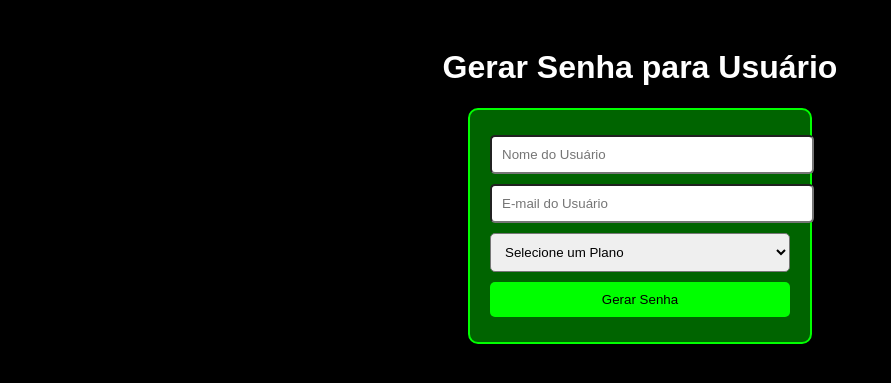
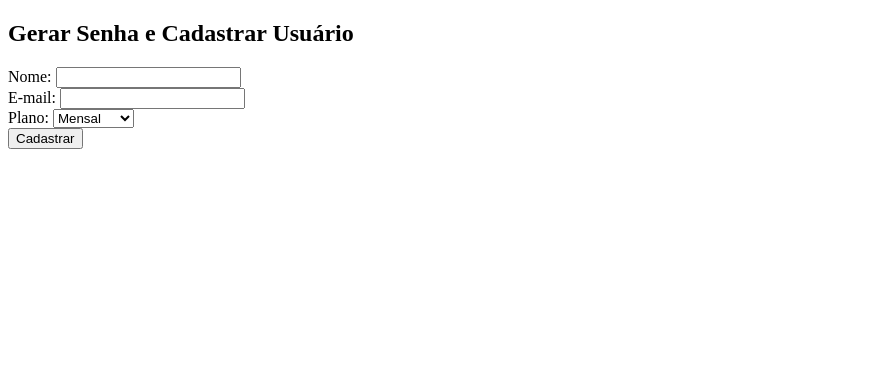
Before and after one commit to PortaldeloteriasMacPoint/Premium, a PHP site: page /gerar_senha.php in a window 1280 px wide. Shown: the top 383 px of the page, without its empty margins (0-891 px from the left). Run offline with PHP 8.4, Linux system fonts and the light colour scheme.

Commit message:
Update gerar_senha.php

```diff
--- a/gerar_senha.php
+++ b/gerar_senha.php
@@ -1,123 +1,78 @@
+
 <?php
+// Configuração do Firestore
 require 'vendor/autoload.php';
 
 use Google\Cloud\Firestore\FirestoreClient;
 
-// Configura a chave do Firebase
-putenv('GOOGLE_APPLICATION_CREDENTIALS=' . ($_ENV['GOOGLE_APPLICATION_CREDENTIALS'] ?? '/caminho/para/seu/json.json'));
+// Configurações do Firebase
+$firestore = new FirestoreClient([
+    'projectId' => 'mac-projeto-4e552',
+]);
 
-$firestore = new FirestoreClient();
-
-function gerarSenha($tamanho = 12) {
+// Função para gerar senha aleatória
+function gerarSenha($tamanho = 10) {
+    // Gera uma senha de tamanho desejado (padrão 10 caracteres)
     return bin2hex(random_bytes($tamanho / 2));
 }
 
-$mensagem = "";
-$senhaGerada = "";
+// Processamento do formulário
+if ($_SERVER["REQUEST_METHOD"] == "POST") {
+    $nome = $_POST["nome"] ?? '';
+    $email = $_POST["email"] ?? '';
+    $plano = $_POST["plano"] ?? '';
 
-if ($_SERVER['REQUEST_METHOD'] === 'POST') {
-    $nome = $_POST['nome'] ?? null;
-    $email = $_POST['email'] ?? null;
-    $plano = $_POST['plano'] ?? null;
+    if (!empty($nome) && !empty($email) && !empty($plano)) {
+        // Gera a senha
+        $senha = gerarSenha();
+        // Gera o hash da senha para segurança
+        $senhaHash = password_hash($senha, PASSWORD_BCRYPT);
 
-    $validadeDias = match ($plano) {
-        'mensal' => 30,
-        'trimestral' => 90,
-        'anual' => 365,
-        default => null
-    };
+        // Calcula validade do plano
+        $diasPlano = [
+            "mensal" => 30,
+            "trimestral" => 90,
+            "anual" => 365
+        ];
+        $validade = date('Y-m-d', strtotime("+{$diasPlano[$plano]} days"));
 
-    if ($nome && $email && $plano && $validadeDias) {
-        $senha = gerarSenha();
-        $senhaHash = password_hash($senha, PASSWORD_DEFAULT);
-        $dataExpiracao = date('Y-m-d', strtotime("+$validadeDias days"));
-
-        $dadosUsuario = [
+        // Salvar no Firestore com hash da senha
+        $firestore->collection('users')->document($email)->set([
             'nome' => $nome,
             'email' => $email,
-            'senha' => $senhaHash,
+            'senha' => $senhaHash, // Armazena a senha com hash
             'plano' => $plano,
-            'validade' => $validadeDias,
-            'dataExpiracao' => $dataExpiracao,
-            'status' => 'ativo',
-        ];
+            'validade' => $validade,
+            'status' => 'ativo'
+        ]);
 
-        try {
-            $firestore->collection('users')->document($email)->set($dadosUsuario);
-            $mensagem = "Usuário registrado com sucesso!";
-            $senhaGerada = $senha;
-        } catch (Exception $e) {
-            $mensagem = "Erro ao salvar no Firestore: " . $e->getMessage();
-        }
+        // Exibe a senha gerada na tela para o usuário copiar
+        echo "Usuário cadastrado com sucesso! A senha gerada é: <strong>$senha</strong><br>";
     } else {
-        $mensagem = "Preencha todos os campos corretamente!";
+        echo "Erro: Preencha todos os campos!";
     }
 }
 ?>
 
 <!DOCTYPE html>
-<html lang="pt-br">
+<html lang="pt-BR">
 <head>
     <meta charset="UTF-8">
     <meta name="viewport" content="width=device-width, initial-scale=1.0">
-    <title>Gerar Senha</title>
-    <style>
-        body {
-            font-family: Arial, sans-serif;
-            background-color: black;
-            color: white;
-            text-align: center;
-            padding: 20px;
-        }
-        .container {
-            width: 300px;
-            margin: auto;
-            background: #006400;
-            padding: 20px;
-            border-radius: 10px;
-            border: 2px solid #00ff00;
-        }
-        input, select, button {
-            width: 100%;
-            padding: 10px;
-            margin: 5px 0;
-            border-radius: 5px;
-        }
-        button {
-            background: #00ff00;
-            border: none;
-            cursor: pointer;
-        }
-        .mensagem {
-            margin-top: 10px;
-            color: yellow;
-        }
-    </style>
+    <title>Gerenciamento de Usuários</title>
 </head>
 <body>
-
-    <h1>Gerar Senha para Usuário</h1>
-    <div class="container">
-        <form method="POST">
-            <input type="text" name="nome" placeholder="Nome do Usuário" required>
-            <input type="email" name="email" placeholder="E-mail do Usuário" required>
-            <select name="plano" required>
-                <option value="">Selecione um Plano</option>
-                <option value="mensal">Mensal (30 dias)</option>
-                <option value="trimestral">Trimestral (90 dias)</option>
-                <option value="anual">Anual (365 dias)</option>
-            </select>
-            <button type="submit">Gerar Senha</button>
-        </form>
-
-        <?php if ($mensagem): ?>
-            <p class="mensagem"><?= htmlspecialchars($mensagem) ?></p>
-        <?php endif; ?>
-
-        <?php if ($senhaGerada): ?>
-            <p class="mensagem">Senha gerada: <strong><?= htmlspecialchars($senhaGerada) ?></strong></p>
-        <?php endif; ?>
-    </div>
-
+    <h2>Gerar Senha e Cadastrar Usuário</h2>
+    <form action="" method="post">
+        Nome: <input type="text" name="nome" required><br>
+        E-mail: <input type="email" name="email" required><br>
+        Plano:
+        <select name="plano" required>
+            <option value="mensal">Mensal</option>
+            <option value="trimestral">Trimestral</option>
+            <option value="anual">Anual</option>
+        </select><br>
+        <button type="submit">Cadastrar</button>
+    </form>
 </body>
 </html>
```
